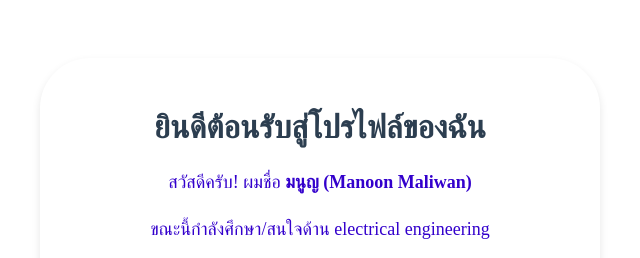
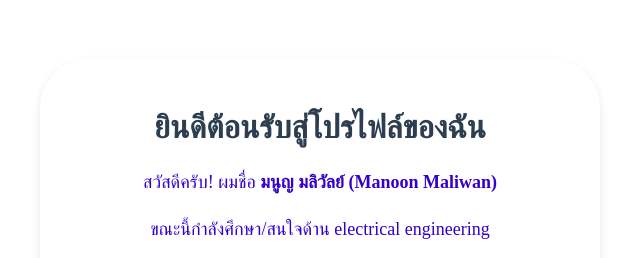
Before and after one commit to 34355Manoon/s34355manoon.github.io, a plain HTML site: page index.html in a window 1280 px wide. Shown: the top 258 px of the page, without its empty margins (320-960 px from the left). Drawn offline with Linux system fonts and the light colour scheme.

Commit message:
Update index.html

```diff
--- a/index.html
+++ b/index.html
@@ -23,7 +23,7 @@
 <body>
 <div class="card">
 <h1>ยินดีต้อนรับสู่โปรไฟล์ของฉัน </h1>
-<p>สวัสดีครับ! ผมชื่อ <strong>มนูญ (Manoon Maliwan)</strong></p>
+<p>สวัสดีครับ! ผมชื่อ <strong>มนูญ มลิวัลย์ (Manoon Maliwan)</strong></p>
 <p>ขณะนี้กำลังศึกษา/สนใจด้าน electrical engineering</p>
 <p>นี่คือเว็บไซต์แรกของผมที่โฮสต์บน GitHub Pages!</p>
 </div>
```
